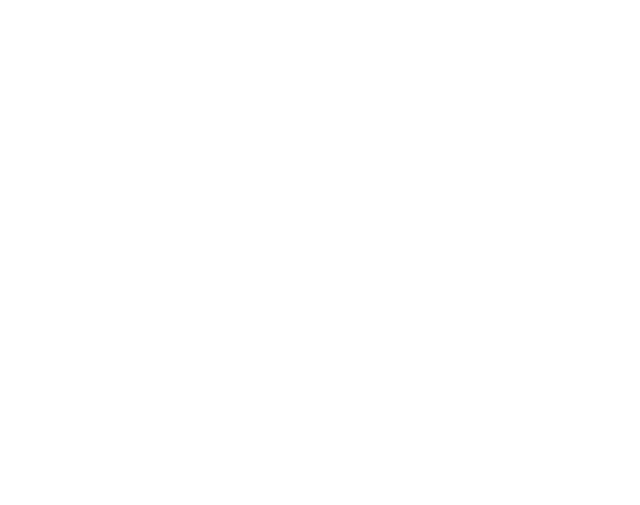
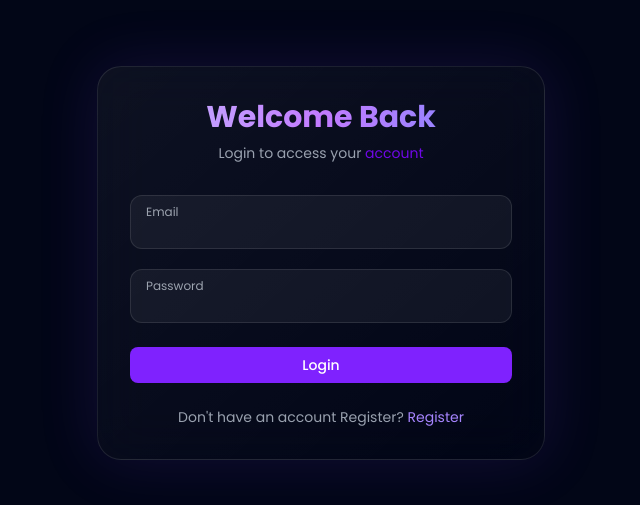
Before and after one commit to awadi99/Skill-Pro, a React (Vite) app in the folder Frontend/: page /login in a window 1280 px wide. Before the commit this address had no page. Shown: the part 137-642 px from the top of the page, without its empty margins (319-959 px from the left). Built offline with nearby package versions, Linux system fonts and the light colour scheme.

Commit message:
Login page

```diff
--- a/Frontend/src/App.jsx
+++ b/Frontend/src/App.jsx
@@ -4,6 +4,7 @@
 import ScrollToHash from './components/scroll/ScrollToHash';
 import Landing from "./pages/Landing";
 import { SignUp } from "./pages/SignUp";
+import { Login } from "./pages/Login";
 
 export default function App() {
   return (
@@ -14,6 +15,7 @@
       <Routes>
         <Route path="/" element={<Landing />} />
         <Route path="/register" element={<SignUp/>}/>
+        <Route path='/login' element={<Login/>}/>
       </Routes>
 
     </>
--- a/Frontend/src/components/common/Navbar.jsx
+++ b/Frontend/src/components/common/Navbar.jsx
@@ -99,7 +99,7 @@
                     </Link>
 
                     <Link
-                        to="/signup"
+                        to="/register"
                         className="block bg-violet-600 text-center py-2 rounded-lg"
                     >
                         Get Started
--- a/Frontend/src/pages/Login.jsx
+++ b/Frontend/src/pages/Login.jsx
@@ -1,9 +1,114 @@
+import React, { useState } from "react";
+import { useForm } from "react-hook-form";
+import { zodResolver } from "@hookform/resolvers/zod";
+import signupSchema from "../schema/auth.schema.js";
+import { motion } from "framer-motion";
+import { Link } from "react-router-dom";
+
+import Input from "../components/ui/Input.jsx";
+import Button from "../components/ui/Button.jsx";
+
+export const Login= () => {
+    const [loading, setLoading] = useState(false);
+
+    const {
+        register,
+        handleSubmit,
+        reset,
+        formState: { errors },
+    } = useForm({
+        resolver: zodResolver(signupSchema),
+    });
+
+    const onSubmit = async (data) => {
+        setLoading(true);
+        try {
+            console.log(data);
+            reset();
+        } catch (err) {
+            console.log(err);
+        }
+        setLoading(false);
+    };
+
+    return (
+        <section className="relative min-h-screen flex items-center justify-center px-4 overflow-hidden bg-[#020617] text-white">
+
+            <div className="absolute inset-0 -z-10">
+                <div className="absolute inset-0 bg-[linear-gradient(120deg,#020617,#1e1b4b,#4c1d95,#312e81)] opacity-40 blur-2xl"></div>
+
+                <div className="absolute top-[-80px] left-[20%] w-[250px] h-[250px] bg-purple-600 opacity-20 blur-3xl rounded-full animate-blob"></div>
+                <div className="absolute bottom-[-80px] right-[20%] w-[250px] h-[250px] bg-violet-600 opacity-20 blur-3xl rounded-full animate-blob animation-delay-2000"></div>
+            </div>
+
+            <motion.div
+                initial={{ opacity: 0, y: 80 }}
+                animate={{ opacity: 1, y: 0 }}
+                transition={{ duration: 0.7 }}
+                className="w-full max-w-md p-8 rounded-3xl
+        bg-gradient-to-br from-white/5 to-white/0
+        backdrop-blur-xl border border-white/10
+        shadow-[0_0_60px_rgba(124,58,237,0.15)]"
+            >
+
+                <h2 className="text-3xl font-bold text-center
+        bg-gradient-to-r from-violet-300 via-purple-400 to-indigo-400
+        bg-clip-text text-transparent">
+                    Welcome Back
+                </h2>
+
+                <p className="text-center text-gray-400 mt-2 text-sm">
+                Login to access your <span className="text-violet-700">account</span>
+                </p>
+
+                <form onSubmit={handleSubmit(onSubmit)} className="mt-8 space-y-6">
+
+                    <div className="space-y-5">
 
 
-export const Login=()=>{
-    return (
-        <>
+                        <div className="relative">
+                            <Input
+                                type="email"
+                                placeholder=" "
+                                className="peer input-style"
+                                {...register("email")}
+                            />
+                            <label className="label-style">Email</label>
+                            {errors.email && <p className="error">{errors.email.message}</p>}
+                        </div>
 
-        </>
-    )
-}
+
+                        <div className="relative">
+                            <Input
+                                type="password"
+                                placeholder=" "
+                                className="peer input-style"
+                                {...register("password")}
+                            />
+                            <label className="label-style">Password</label>
+                            {errors.password && <p className="error">{errors.password.message}</p>}
+                        </div>
+
+                    </div>
+
+                    <div className="w-full">
+                        <Button
+                            className="w-full"
+                            type="submit" loading={loading}>
+                            Login
+                        </Button></div>
+
+
+                </form>
+
+                <p className="text-sm text-gray-400 mt-6 text-center">
+                    Don't have an account Register? {" "}
+                    <Link to="/register" className="text-violet-400 hover:underline">
+                        Register
+                    </Link>
+                </p>
+
+            </motion.div>
+        </section>
+    );
+};
--- /dev/null
+++ b/Frontend/src/schema/auth.login.schema.js
@@ -0,0 +1,20 @@
+import { z } from "zod";
+
+const passwordRegex = /^(?=.*[a-z])(?=.*[A-Z])(?=.*\d)(?=.*[@$!%*?&])[A-Za-z\d@$!%*?&]{8,}$/;
+
+const emailRegex = /^(?!.*\.\.)[A-Za-z0-9]+([._%+-]?[A-Za-z0-9]+)*@[A-Za-z0-9-]+(\.[A-Za-z0-9-]+)*\.[A-Za-z]{2,}$/;
+
+const loginSchema = z.object({
+
+    email: z
+        .string()
+        .regex(emailRegex, "Invalid email format")
+        .toLowerCase()
+        .trim(),
+
+    password: z
+        .string()
+        .regex(passwordRegex, "Password must include uppercase, lowercase, number, and special character")
+})
+
+export default loginSchema;
```
